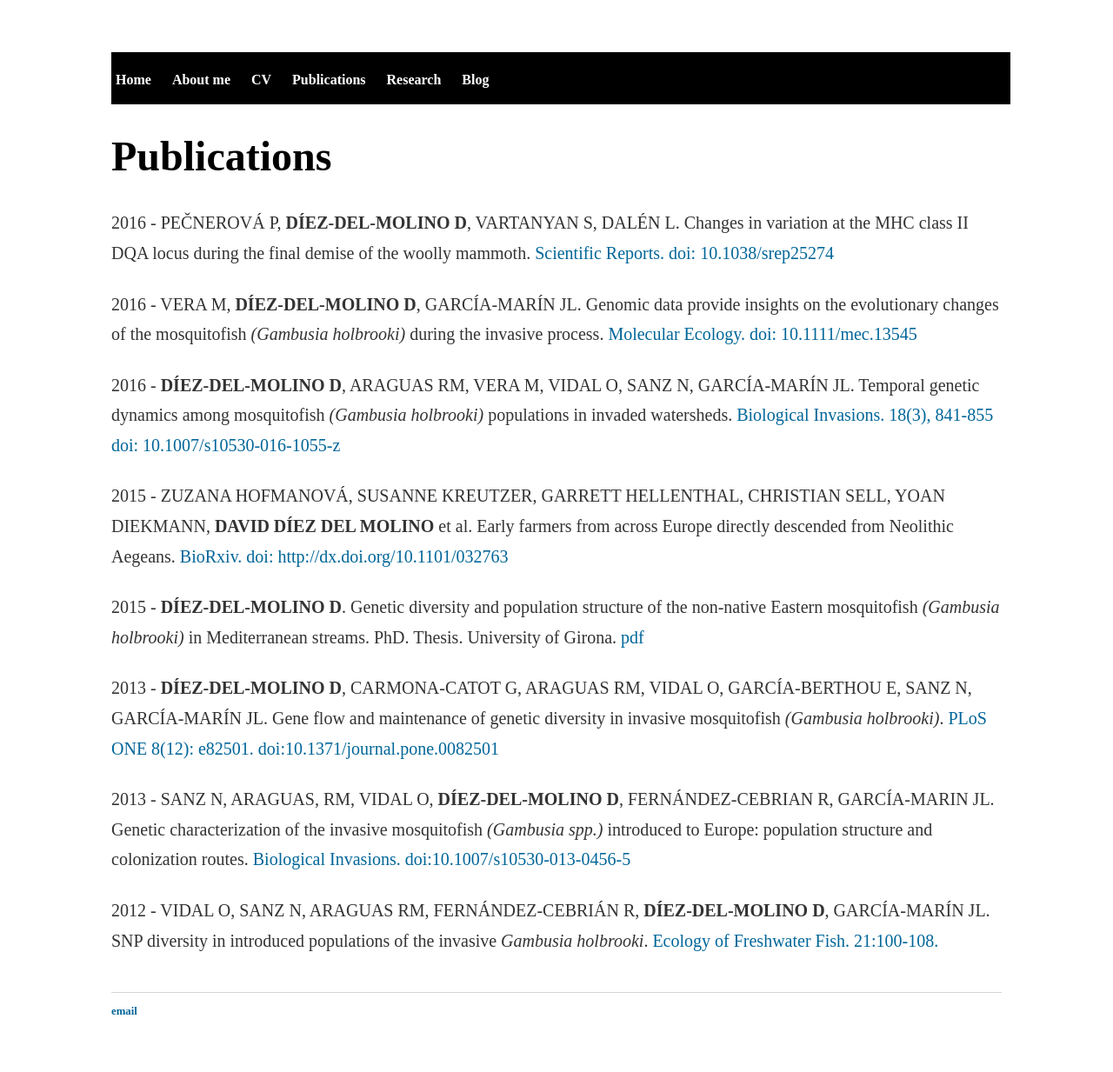
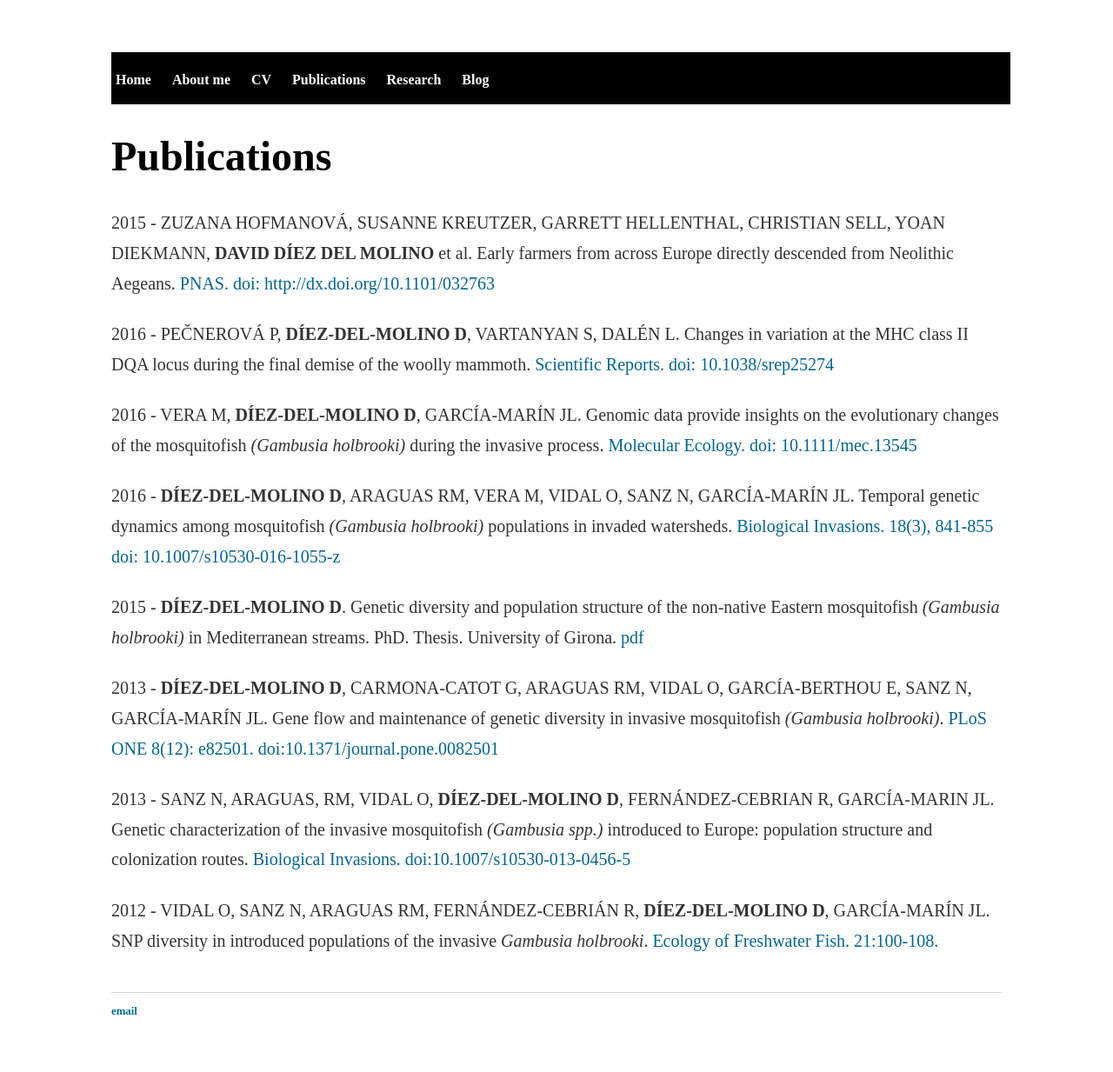
Before and after one commit to DiezMolino/diezmolino.github.io, a Jekyll site: the page publications/index.html, which Jekyll copies as it is, in a window 1280 px wide. Shown: the whole page at 87% size. Built offline with Jekyll 4.4.1, drawn with Linux system fonts in a browser that asks for light colours.

Commit message:
Update index.html

```diff
--- a/publications/index.html
+++ b/publications/index.html
@@ -31,13 +31,13 @@
     		<div class="blurb">
         		<h1>Publications</h1>
 
+<p><small>2015 - ZUZANA HOFMANOVÁ, SUSANNE KREUTZER, GARRETT HELLENTHAL, CHRISTIAN SELL, YOAN DIEKMANN, <B>DAVID DÍEZ DEL MOLINO</B> et al. Early farmers from across Europe directly descended from Neolithic Aegeans. <a class='one' href="http://www.pnas.org/content/early/2016/06/01/1523951113" target="_blank"> PNAS. doi: http://dx.doi.org/10.1101/032763</a> </small> </p>
+
 <p><small>2016 - PEČNEROVÁ P, <b>DÍEZ-DEL-MOLINO D</b>, VARTANYAN S, DALÉN L. Changes in variation at the MHC class II DQA locus during the final demise of the woolly mammoth. <a class='one' href="http://www.nature.com/articles/srep25274" target="_blank"> Scientific Reports. doi: 10.1038/srep25274 </a></small></p>
 
 <p><small>2016 - VERA M, <b>DÍEZ-DEL-MOLINO D</b>, GARCÍA-MARÍN JL. Genomic data provide insights on the evolutionary changes of the mosquitofish <i>(Gambusia holbrooki)</i> during the invasive process. <a class='one' href="http://onlinelibrary.wiley.com/doi/10.1111/mec.13545/abstract" target="_blank"> Molecular Ecology. doi: 10.1111/mec.13545 </a></small></p>
 
 <p><small>2016 - <b>DÍEZ-DEL-MOLINO D</b>, ARAGUAS RM, VERA M, VIDAL O, SANZ N, GARCÍA-MARÍN JL. Temporal genetic dynamics among mosquitofish <i>(Gambusia holbrooki)</i> populations in invaded watersheds. <a class='one' href="http://link.springer.com/article/10.1007%2Fs10530-016-1055-z" target="_blank"> Biological Invasions. 18(3), 841-855 doi: 10.1007/s10530-016-1055-z </a></small></p>
-
-<p><small>2015 - ZUZANA HOFMANOVÁ, SUSANNE KREUTZER, GARRETT HELLENTHAL, CHRISTIAN SELL, YOAN DIEKMANN, <B>DAVID DÍEZ DEL MOLINO</B> et al. Early farmers from across Europe directly descended from Neolithic Aegeans. <a class='one' href="http://biorxiv.org/content/early/2015/11/25/032763" target="_blank"> BioRxiv. doi: http://dx.doi.org/10.1101/032763</a> </small> </p>
 
 <p><small>2015 - <b>DÍEZ-DEL-MOLINO D</b>. Genetic diversity and population structure of the non-native Eastern mosquitofish <i>(Gambusia holbrooki)</i> in Mediterranean streams. PhD. Thesis. University of Girona. <a class='one' href="http://www.tesisenred.net/bitstream/handle/10803/300440/tddm1de1.pdf?sequence=5" target="_blank"> pdf</a></small><p>
 
```
